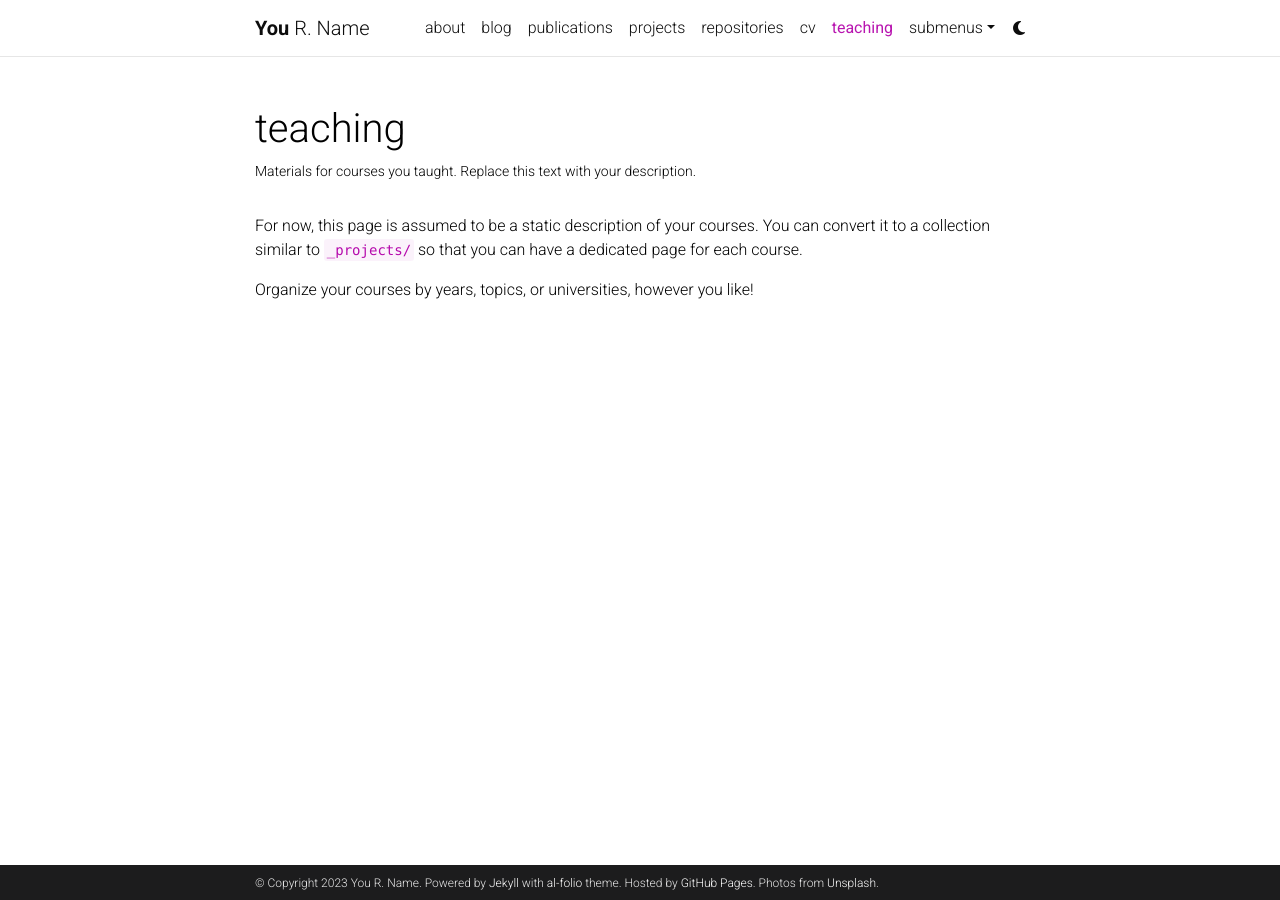
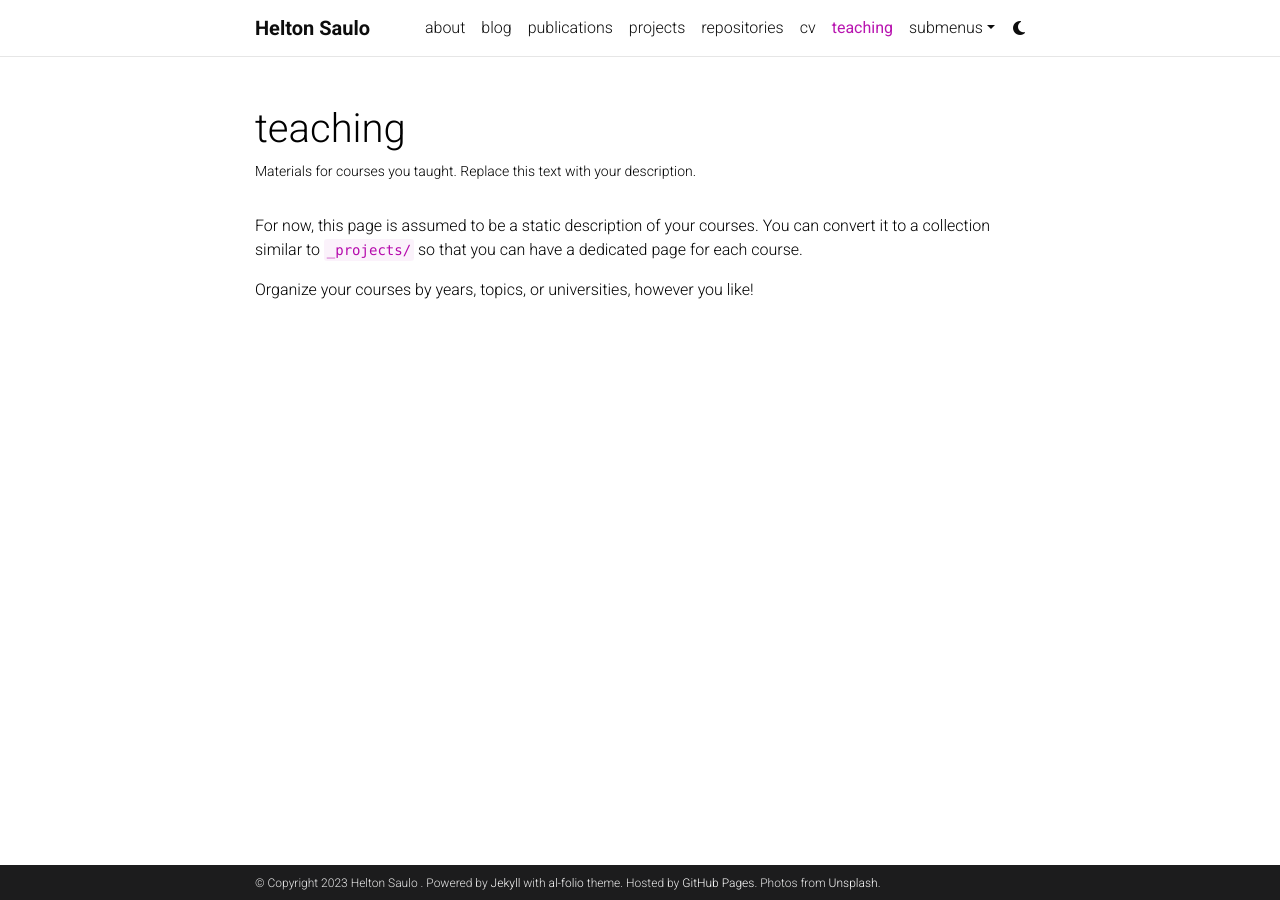
Before and after one commit to heltonsaulo/heltonsaulo.github.io, a Jekyll site: the page built from _pages/teaching.md, in a window 1280 px wide. Built offline with Jekyll 4.4.1, drawn with Linux system fonts in a browser that asks for light colours; comment, search, counter and statistics services are not loaded; a style sheet for code colours, icons or effects is not loaded.

Commit message:
Update _config.yml

```diff
--- a/_config.yml
+++ b/_config.yml
@@ -3,10 +3,10 @@
 # -----------------------------------------------------------------------------
 
 title: blank # the website title (if blank, full name will be used instead)
-first_name: You
-middle_name: R.
-last_name: Name
-email: you@example.com
+first_name: Helton Saulo
+middle_name:
+last_name:
+email: heltonsaulo@gmail.com
 description: > # the ">" symbol means to ignore newlines until "footer_text:"
   A simple, whitespace theme for academics. Based on [*folio](https://github.com/bogoli/-folio) design.
 footer_text: >
@@ -18,8 +18,8 @@
 lang: en # the language of your site (for example: en, fr, cn, ru, etc.)
 icon: ⚛️  # the emoji used as the favicon (alternatively, provide image name in /assets/img/)
 
-url: https://alshedivat.github.io # the base hostname & protocol for your site
-baseurl: /al-folio # the subpath of your site, e.g. /blog/
+url: https://heltonsaulo.github.io # the base hostname & protocol for your site
+baseurl:  # the subpath of your site, e.g. /blog/
 last_updated: false # set to true if you want to display last updated in the footer
 impressum_path:  # set to path to include impressum link in the footer, use the same path as permalink in a page, helps to conform with EU GDPR
 
```
